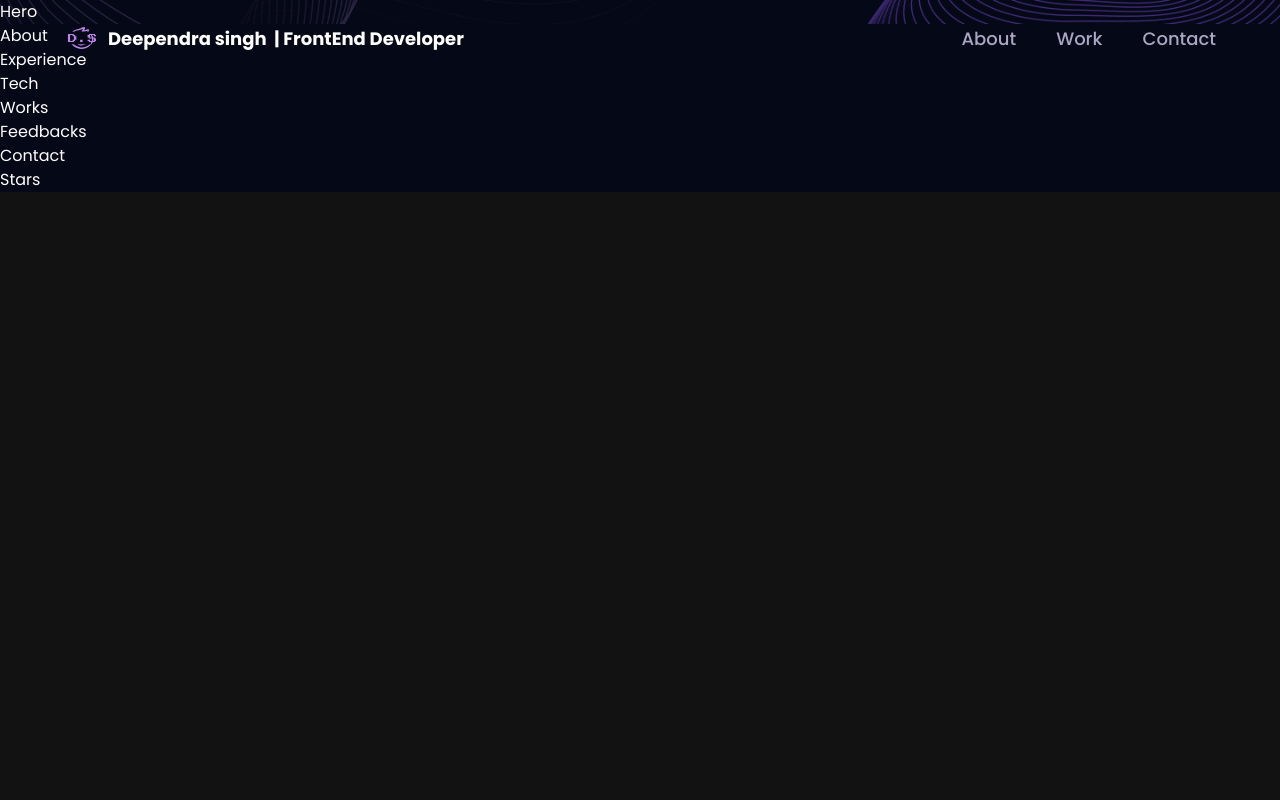
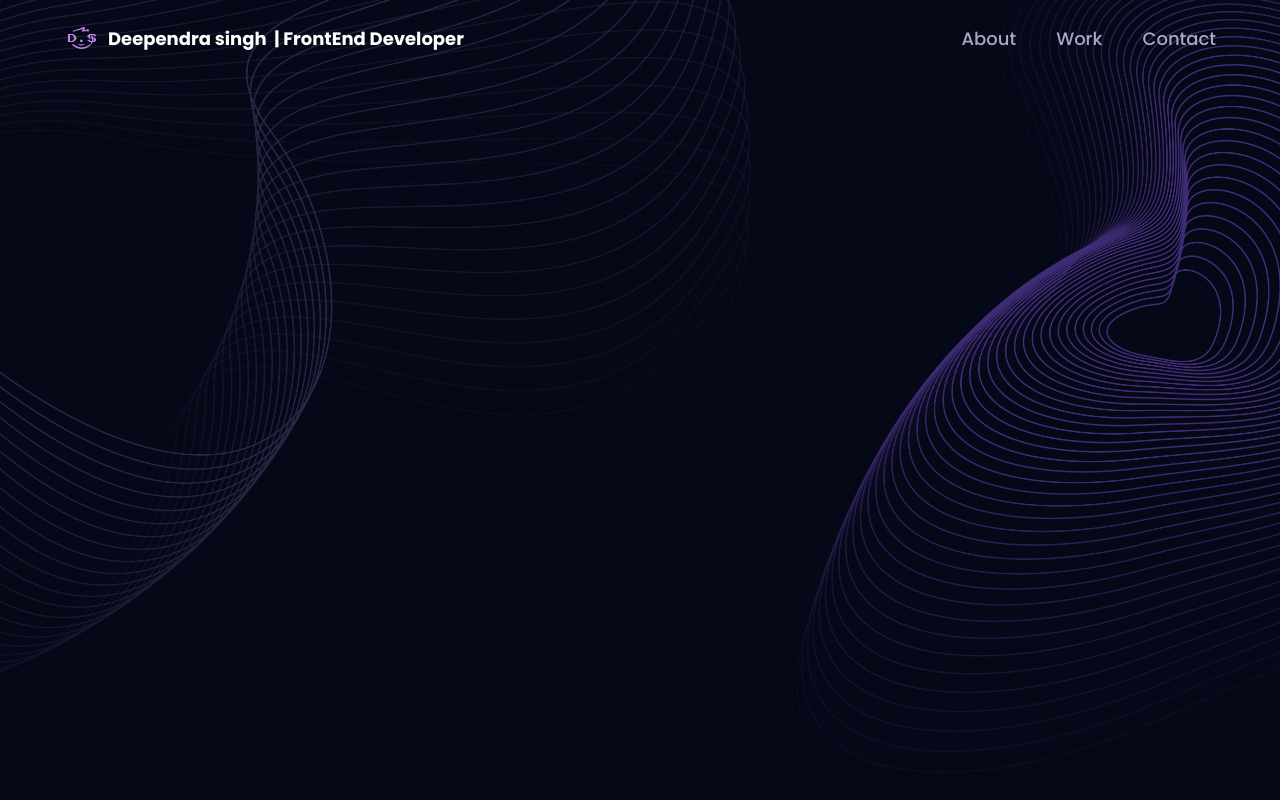
Before and after one commit to trdxlucifer/PersonalPortfolio, a React (Vite) app: page / in a window 1280 px wide. Shown: the top 800 px of the page. Built offline with nearby package versions, Linux system fonts and the light colour scheme.

Commit message:
created hero component '

```diff
--- a/src/components/Hero.jsx
+++ b/src/components/Hero.jsx
@@ -1,8 +1,16 @@
 import React from 'react'
+import {motion} from 'framer-motion'
+import { styles } from '../styles'
+// import {ComputersCanvas} from './canvas'
 
 const Hero = () => {
   return (
-    <div>Hero</div>
+   <section className="relative w-full h-screen mx-auto">
+   <div>
+
+   </div>
+
+   </section>
   )
 }
 
```
